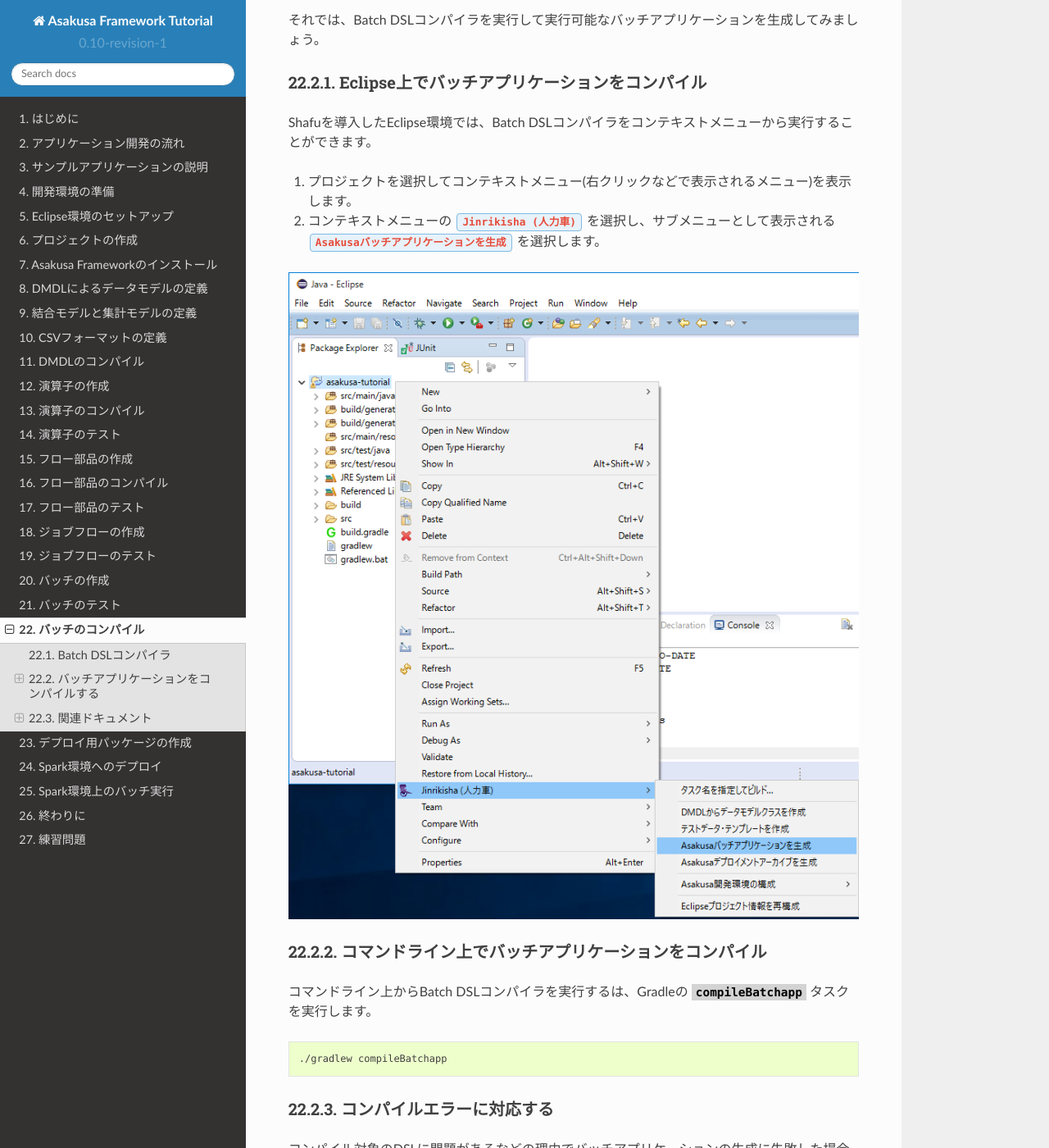
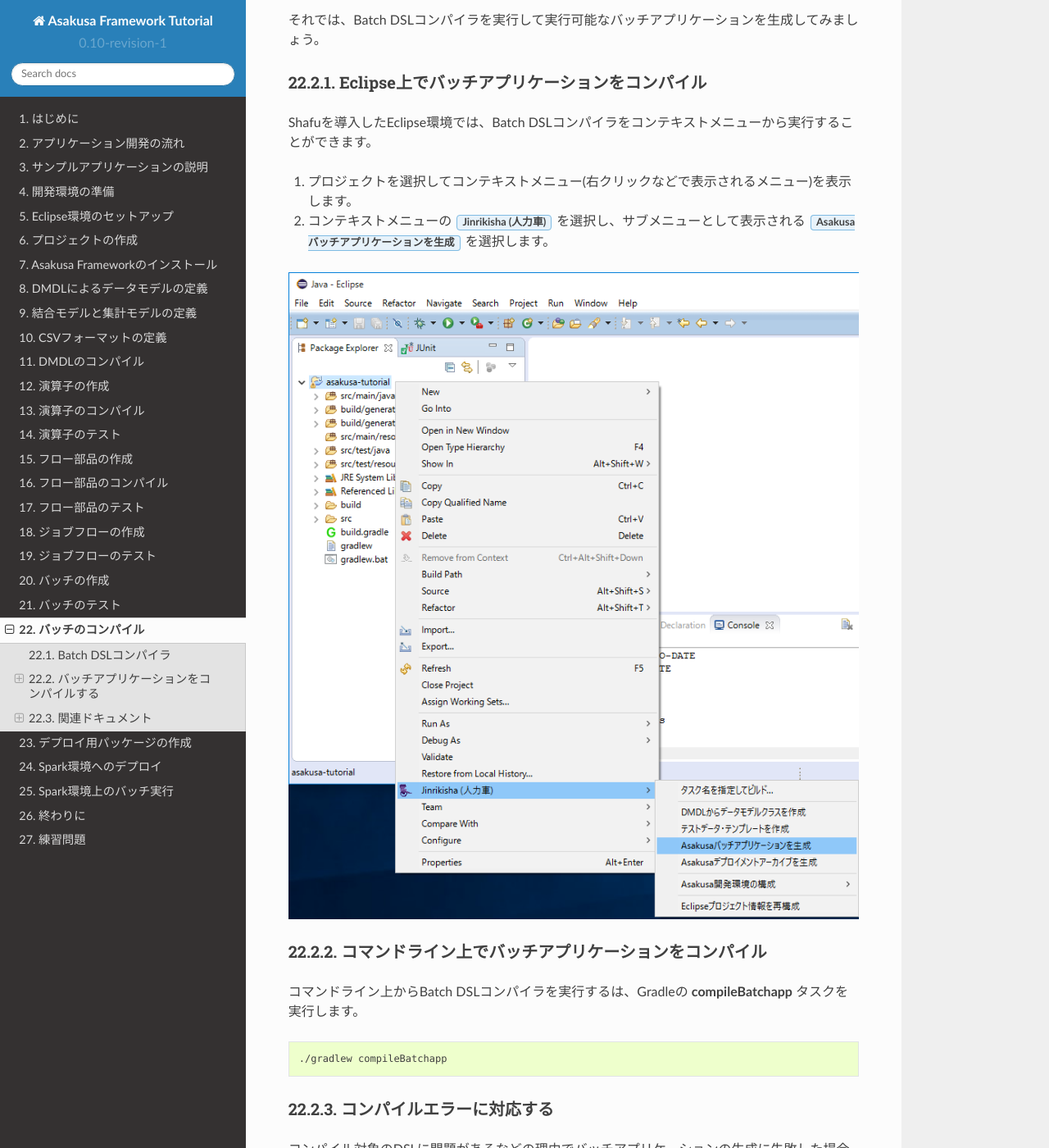
Before and after one commit to asakusafw/asakusafw-basic-tutorial, a Sphinx documentation site: the page built from docs/ja/source/compile-batchapp.rst, in a window 1280 px wide and 1400 px high, scrolled down 1107 px. Shown: the whole window at 82% size. Built offline with Sphinx 7.4.7 and the Read the Docs theme 2.0.0, drawn with Linux system fonts in a browser that asks for light colours.

Commit message:
Remove custom css for sphinx-rtd-theme

```diff
--- a/docs/ja/source/_static/custom.css
+++ /dev/null
@@ -1,29 +0,0 @@
-span.menuselection, span.guilabel {
-  background: #f9f2f4;
-  //  border: solid 1px #e1e4e5;
-  box-sizing: border-box;
-  color: #E74C3C;
-  font-family: Consolas,"Andale Mono WT","Andale Mono","Lucida Console","Lucida Sans Typewriter","DejaVu Sans Mono","Bitstream Vera Sans Mono","Liberation Mono","Nimbus Mono L",Monaco,"Courier New",Courier,monospace;
-  font-size: 90%;
-  max-width: 100%;
-  overflow-x: auto;
-  padding: 2px 5px;
-  white-space: nowrap;
-}
-
-code.literal {
-  font-size: 90%;
-}
-
-*.program {
-  background: lightgrey;
-  //  border: solid 1px #e1e4e5;
-  box-sizing: border-box;
-  color: black;
-  font-family: Consolas,"Andale Mono WT","Andale Mono","Lucida Console","Lucida Sans Typewriter","DejaVu Sans Mono","Bitstream Vera Sans Mono","Liberation Mono","Nimbus Mono L",Monaco,"Courier New",Courier,monospace;
-  font-size: 90%;
-  max-width: 100%;
-  overflow-x: auto;
-  padding: 2px 5px;
-  white-space: nowrap;
-}
--- a/docs/ja/source/conf.py
+++ b/docs/ja/source/conf.py
@@ -133,9 +133,9 @@
 # documentation.
 #html_theme_options = {}
 
-html_context = {
-  'extra_css_files': ['_static/custom.css']
-}
+# html_context = {
+#  'extra_css_files': ['_static/custom.css']
+# }
 
 # Add any paths that contain custom themes here, relative to this directory.
 html_theme_path = [sphinx_rtd_theme.get_html_theme_path()]
@@ -159,7 +159,7 @@
 # Add any paths that contain custom static files (such as style sheets) here,
 # relative to this directory. They are copied after the builtin static files,
 # so a file named "default.css" will overwrite the builtin "default.css".
-html_static_path = ['_static']
+# html_static_path = ['_static']
 
 # Add any extra paths that contain custom files (such as robots.txt or
 # .htaccess) here, relative to this directory. These files are copied
```
